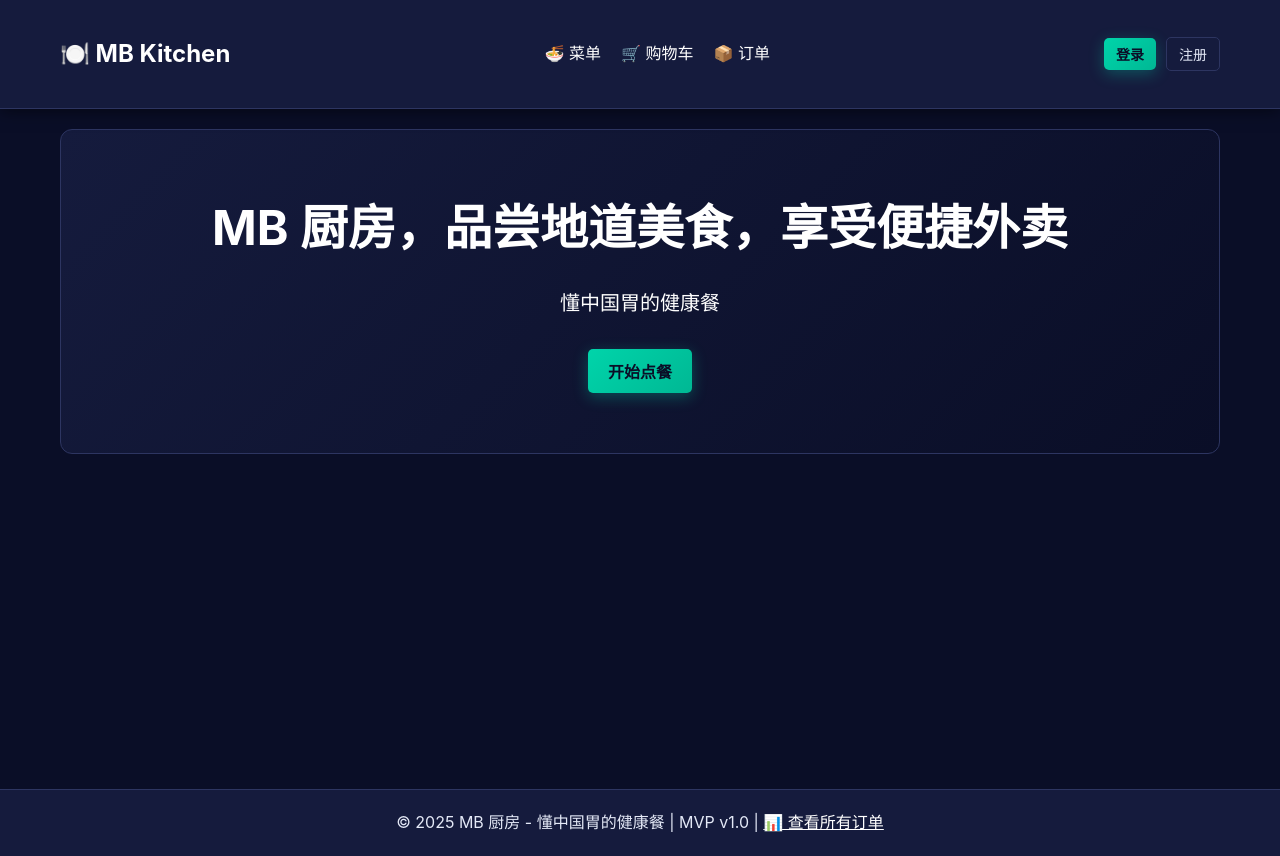
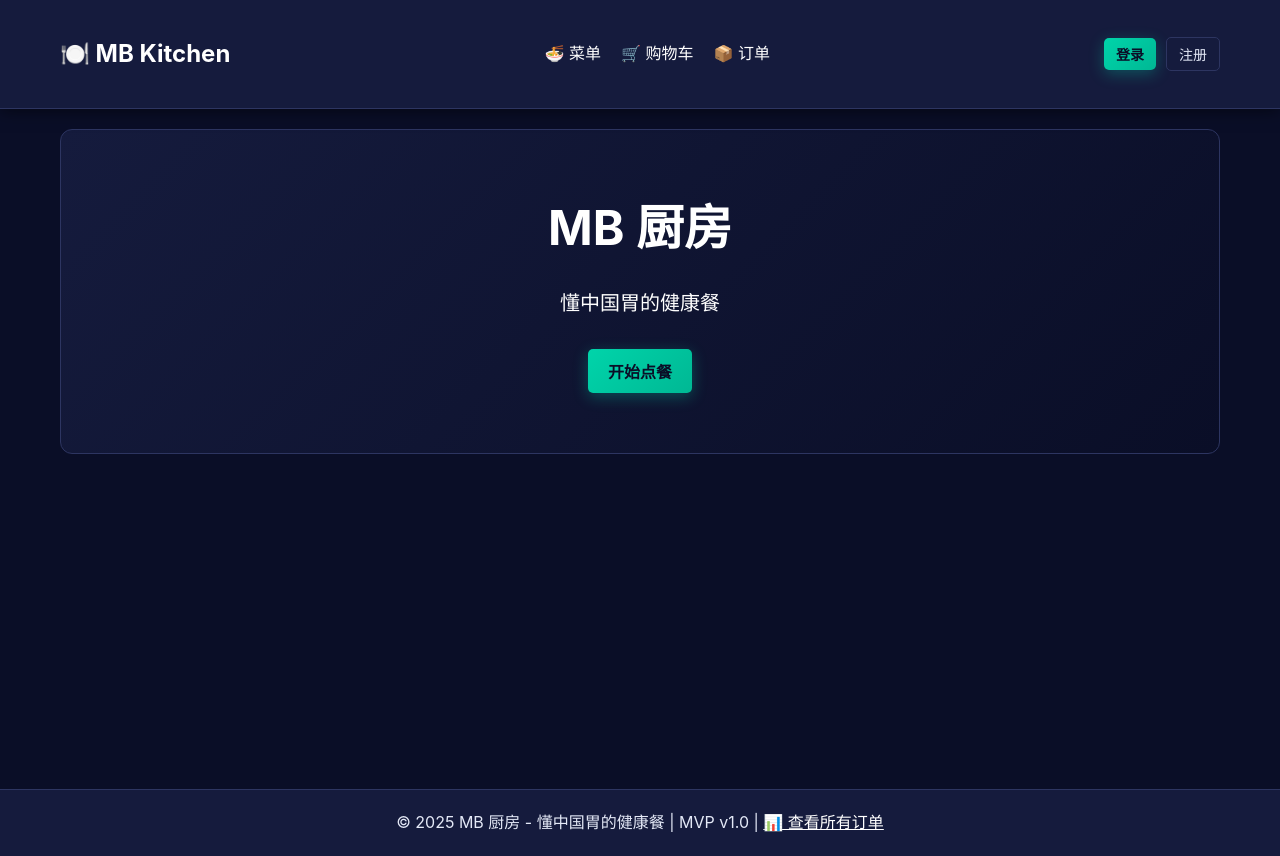
Before and after one commit to EdW-111/MB_Kitchen, a website: page public/index.html in a window 1280 px wide. Drawn offline with Linux system fonts and the light colour scheme.

Commit message:
Update index.html

```diff
--- a/public/index.html
+++ b/public/index.html
@@ -3,7 +3,7 @@
   <head>
     <meta charset="UTF-8" />
     <meta name="viewport" content="width=device-width, initial-scale=1.0" />
-    <title>MB Kitchen 美味厨房 - 在线点餐</title>
+    <title>MB Kitchen - 在线点餐</title>
     <link rel="stylesheet" href="/css/style.css" />
   </head>
   <body>
@@ -29,7 +29,7 @@
       <!-- 首页 -->
       <div id="home-page" class="page active">
         <div class="hero">
-          <h1>MB 厨房，品尝地道美食，享受便捷外卖</h1>
+          <h1>MB 厨房</h1>
           <p>懂中国胃的健康餐</p>
           <button class="btn btn-primary" onclick="app.navigate('menu')">
             开始点餐
```
